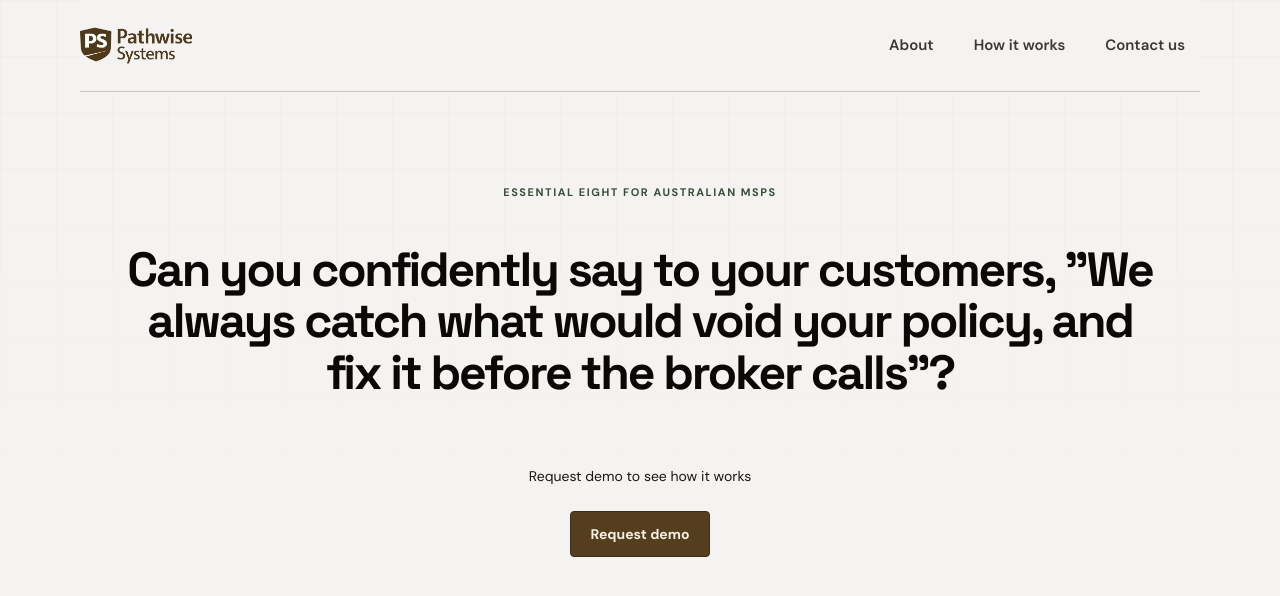
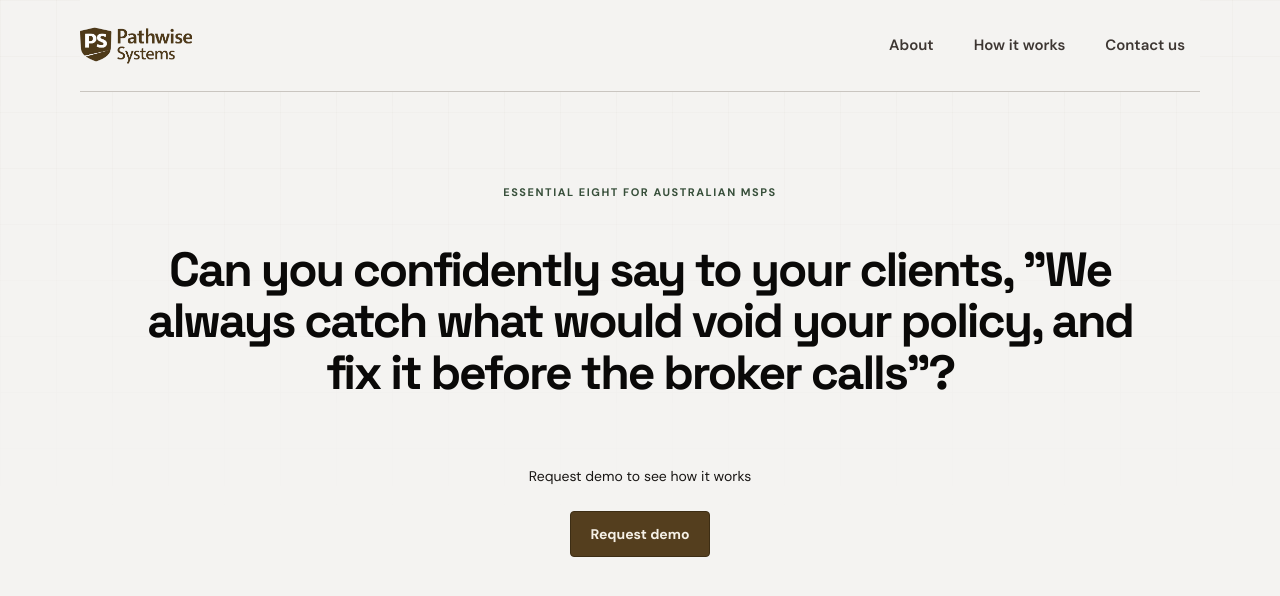
Before and after one commit to kimtai1-77/pathwise-landing, a React (Vite) app: page / in a window 1280 px wide. Shown: the top 596 px of the page. Built offline with nearby package versions, Linux system fonts and the light colour scheme.

Commit message:
Change homepage messaging

```diff
--- a/src/components/Landing.jsx
+++ b/src/components/Landing.jsx
@@ -28,7 +28,7 @@ const Landing = () => {
 
       <section className="reference-section reference-hero">
         <p className="reference-label">ESSENTIAL EIGHT FOR AUSTRALIAN MSPS</p>
-        <h1>Can you confidently say to your customers, "We always catch what would void your policy, and fix it before the broker calls"?</h1>
+        <h1>Can you confidently say to your clients, "We always catch what would void your policy, and fix it before the broker calls"?</h1>
         <p>Request demo to see how it works</p>
         <Btn as="button" type="button" variant="primary" onClick={() => setCurrentPage('request')}>Request demo</Btn>
       </section>
```
